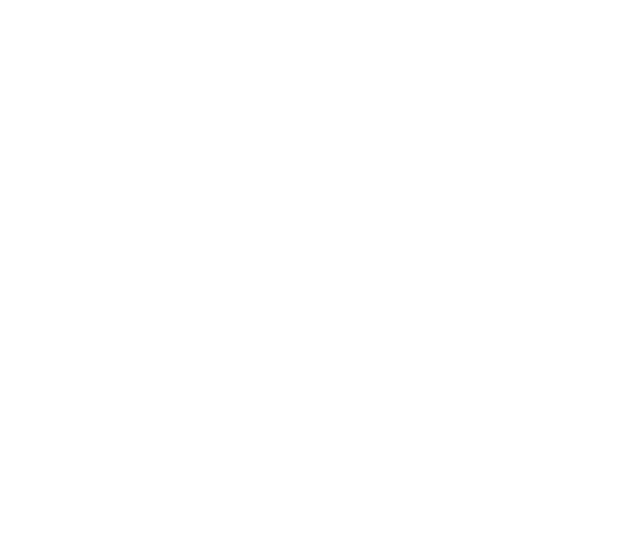
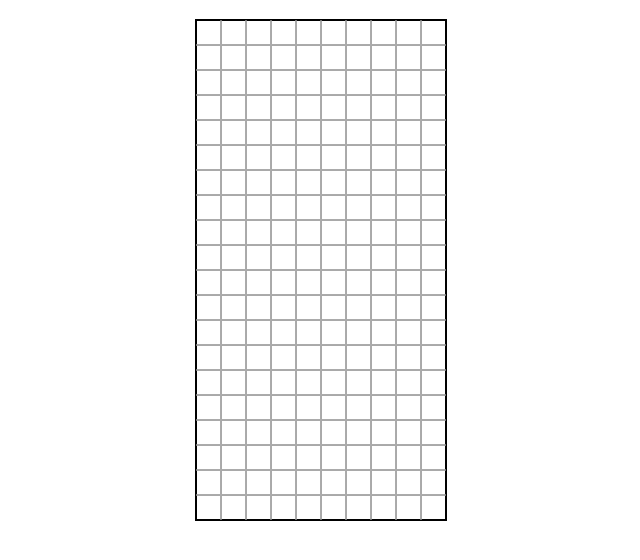
Before and after one commit to JJrCosta/tetris_game_es6, a plain HTML site: page src/index.html in a window 1280 px wide. Shown: the whole page, without its empty margins (319-959 px from the left). Drawn offline with Linux system fonts and the light colour scheme.

Commit message:
Add arena

```diff
--- a/index.html
+++ b/src/index.html
@@ -5,13 +5,13 @@
     <meta name="viewport" content="width=device-width, initial-scale=1.0">
     <title>Tetris game</title>
 
-    <link rel="stylesheet" href="styles/main.css">
+    <link rel="stylesheet" href="./styles/main.css">
 </head>
 <body>
     <div class="canvas-container">
         <canvas id="canvas"></canvas>
     </div>
 
-    <script type="module" src="scripts/main.js"></script>
+    <script type="module" src="./scripts/main.js"></script>
 </body>
 </html>
--- /dev/null
+++ b/src/scripts/arena.js
@@ -0,0 +1,41 @@
+import GameManager from "./game-manager.js";
+
+export default class Arena {
+    constructor() {
+        this._columns = GameManager.config.columns;
+        this._lines = GameManager.config.lines;
+        this._width = this._columns * GameManager.config.squareSize;
+        this._height = this._lines * GameManager.config.squareSize;
+        this.position = {
+            top: (GameManager.config.height - this._height)/2,
+            left: (GameManager.config.width - this._width)/2
+        }
+    }
+    draw() {
+        this._drawBorder();
+        //_drawSquares();
+        this._drawGrid();
+    }
+    _drawBorder() {
+        GameManager.context.strokeStyle = "#000000";
+        GameManager.context.strokeRect(
+            this.position.left,
+            this.position.top,
+            this._width,
+            this._height
+        )
+    }
+    _drawGrid() {
+        GameManager.context.strokeStyle = "#aaa";
+        GameManager.context.beginPath();
+        for (let i = 1; i < this._lines; i++) {
+            GameManager.context.moveTo(this.position.left, this.position.top + GameManager.config.squareSize * i);
+            GameManager.context.lineTo(this.position.left + this._width, this.position.top + GameManager.config.squareSize * i);
+        }
+        for (let i = 1; i < this._columns; i++) {
+            GameManager.context.moveTo(this.position.left + GameManager.config.squareSize * i, this.position.top);
+            GameManager.context.lineTo(this.position.left + GameManager.config.squareSize * i, this.position.top + this._height);
+        }
+        GameManager.context.stroke();
+    }
+}
--- /dev/null
+++ b/src/scripts/game-manager.js
@@ -0,0 +1,22 @@
+import Arena from './arena.js';
+
+export default class GameManager {
+    static start(config) {
+        GameManager.config = config;
+        window.addEventListener("load", GameManager._init);
+    }
+
+    static _init() {
+        let canvas = document.getElementById("canvas");
+        canvas.width = GameManager.config.width;
+        canvas.height = GameManager.config.height;
+        GameManager.context = canvas.getContext("2d");
+        GameManager.arena = new Arena();
+        GameManager._draw();
+    }
+
+    static _draw() {
+        GameManager.arena.draw();
+        requestAnimationFrame(GameManager._draw);
+    }
+}
--- /dev/null
+++ b/src/scripts/main.js
@@ -0,0 +1,11 @@
+import GameManager from "./game-manager.js";
+
+const config = {
+    width: 960,
+    height: 540,
+    columns: 10,
+    lines: 20,
+    squareSize: 25
+};
+
+GameManager.start(config);
--- a/styles/main.css
+++ b/src/styles/main.css
@@ -10,4 +10,6 @@
 
 .canvas-container {
     text-align: center;
+    max-width: 1024px;
+    margin: 0 auto;
 }
```
Also changed, not shown: scripts/main.js (deleted), 1 other file.
